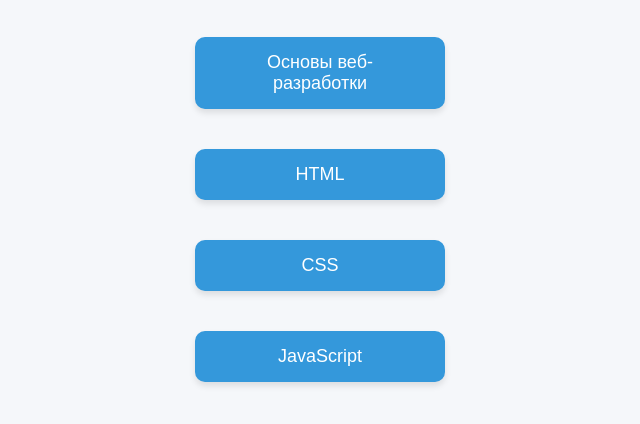
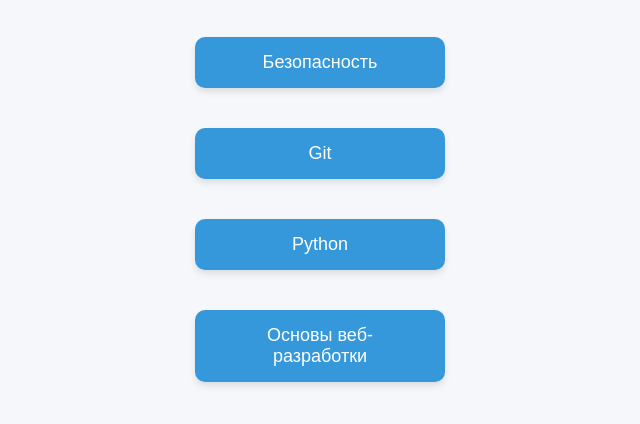
Before and after one commit to PokotiloAndrey/local_quiz, a website: page index.html in a window 1280 px wide. Shown: the part 258-682 px from the top of the page, without its empty margins (320-960 px from the left). Drawn offline with Linux system fonts and the light colour scheme.

Commit message:
Update index.html

```diff
--- a/index.html
+++ b/index.html
@@ -3,15 +3,6 @@
 <head>
   <meta charset="UTF-8">
   <title>Выбор темы квиза</title>
-  <style>
-    .theme-btn {
-      display: block;
-      padding: 10px;
-      margin: 10px;
-      background: #4CAF50;
-      color: white;
-    }
-  </style>
   <link rel="stylesheet" href="style.css">
 </head>
 <body class="start-page">
@@ -21,9 +12,14 @@
   <script type="module">
     import { questionsData } from './themes.js';
 
+    function getRandomThemes(count) {
+    const allThemes = Object.keys(questionsData);
+    const shuffled = [...allThemes].sort(() => Math.random() - 0.5);
+    return shuffled.slice(0, Math.min(count, allThemes.length));
+  }
     function renderThemeButtons() {
       const container = document.getElementById('themes-container');
-      const testThemes = ['web', 'html', 'css', 'js']; // Фиксированные темы для теста
+      const testThemes = getRandomThemes(4);
 
       testThemes.forEach(theme => {
         const btn = document.createElement('button');
```
